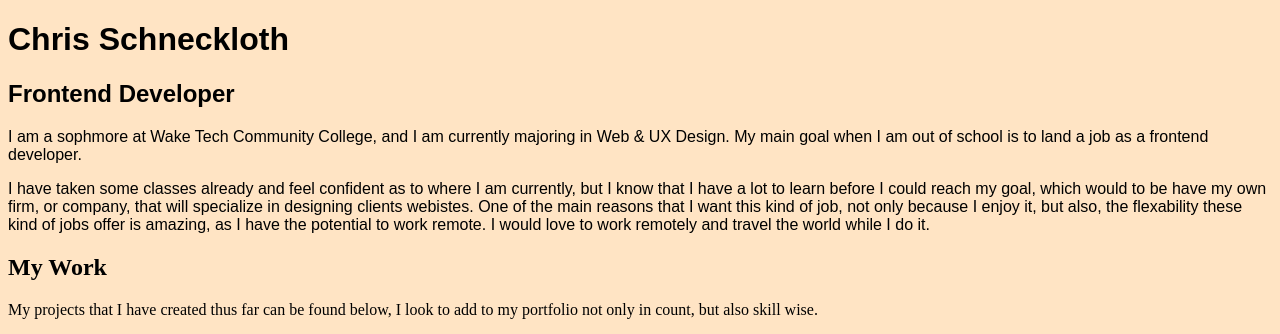
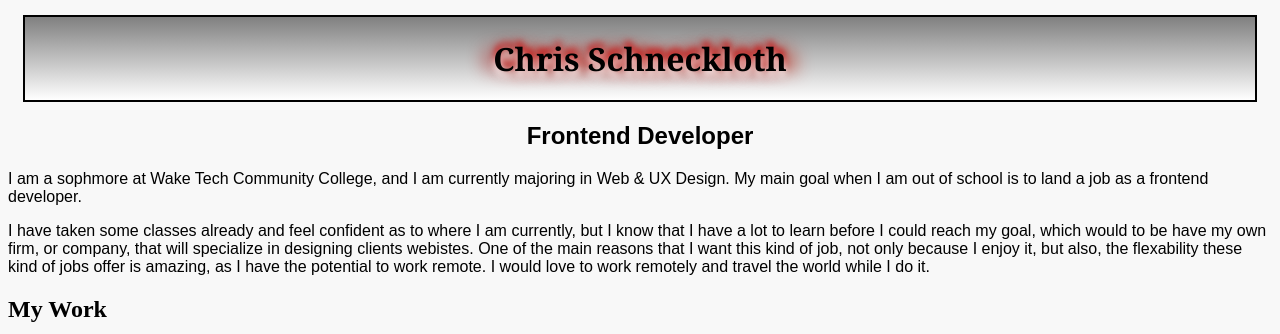
Before and after one commit to ChrisSchneckloth/lesson3, a plain HTML site: page index.html in a window 1280 px wide. Shown: the top 334 px of the page. Drawn offline with Linux system fonts and the light colour scheme.

Commit message:
Update stylesheet.css

```diff
--- a/stylesheet.css
+++ b/stylesheet.css
@@ -1,9 +1,25 @@
 body {
-    background-color: bisque;
+    background-color: rgb(248, 248, 248);
 }
 
 header {
     font-family: Arial, Helvetica, sans-serif;
+}
+
+header h1 {
+    text-align: center;
+    font-family: Georgia, 'Times New Roman', Times, serif;
+    background-image: linear-gradient(gray, white);
+    padding: 20px 20px 20px 20px;
+    margin: 15px 15px;
+    border: 2px solid;
+    border-color: black;
+    text-shadow: 0 5px 7px rgb(255, 255, 255), 0 -5px 7px rgb(201, 0, 0), 10px 0 17px rgb(189, 22, 0), -10px 0 17px rgb(167, 3, 3);
+}
+
+header h2{
+    text-align: center;
+    font-weight: bolder;
 }
 
 section {
```
